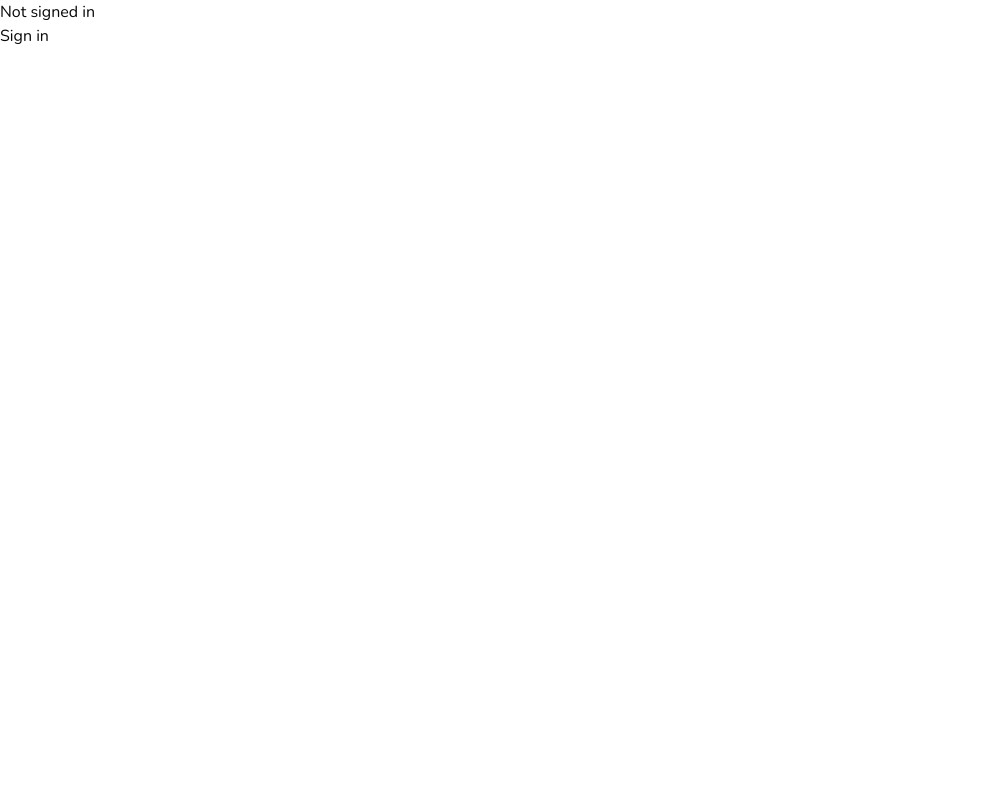
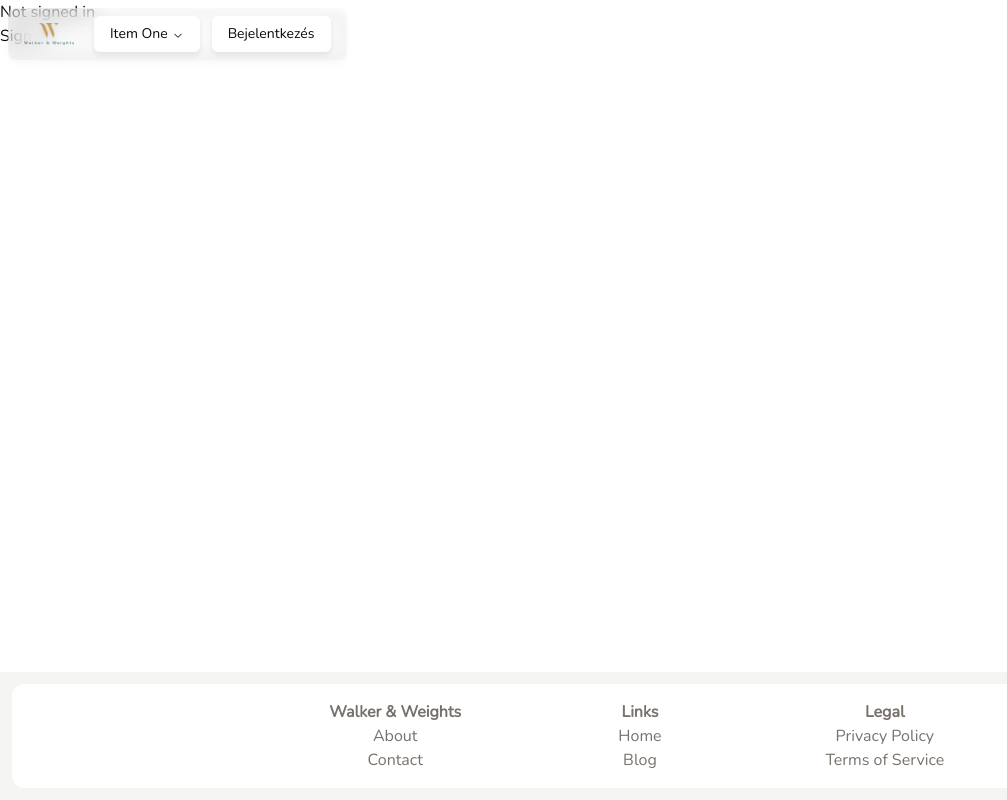
Before and after one commit to barnagoz/walkerweights, a Next.js app: page / in a window 1280 px wide. Shown: the whole page, without its empty margins (0-1007 px from the left). Built offline with nearby package versions, Linux system fonts and the light colour scheme; no server answers.

Commit message:
feat: add navigation, footer

```diff
--- a/package.json
+++ b/package.json
@@ -13,6 +13,7 @@
     "@hookform/resolvers": "^3.3.2",
     "@radix-ui/react-icons": "^1.3.0",
     "@radix-ui/react-label": "^2.0.2",
+    "@radix-ui/react-navigation-menu": "^1.1.4",
     "@radix-ui/react-slot": "^1.0.2",
     "class-variance-authority": "^0.7.0",
     "clsx": "^2.0.0",
--- /dev/null
+++ b/src/components/common/footer.js
@@ -0,0 +1,41 @@
+export default function Footer() {
+  return (
+    <div className="w-full h-32 bg-secondary absolute bottom-0 p-3">
+      <div className="w-full rounded-xl bg-white p-4 h-full grid grid-cols-5">
+        <div className="col-start-2 text-center text-muted-foreground">
+          <h3 className="font-semibold">Walker & Weights</h3>
+          <ul className="list-none">
+            <li>
+              <a href="#">About</a>
+            </li>
+            <li>
+              <a href="#">Contact</a>
+            </li>
+          </ul>
+        </div>
+        <div className="text-center text-muted-foreground">
+          <h3 className="font-semibold">Links</h3>
+          <ul className="list-none">
+            <li>
+              <a href="#">Home</a>
+            </li>
+            <li>
+              <a href="#">Blog</a>
+            </li>
+          </ul>
+        </div>
+        <div className="text-center text-muted-foreground">
+          <h3 className="font-semibold">Legal</h3>
+          <ul className="list-none">
+            <li>
+              <a href="#">Privacy Policy</a>
+            </li>
+            <li>
+              <a href="#">Terms of Service</a>
+            </li>
+          </ul>
+        </div>
+      </div>
+    </div>
+  );
+}
--- /dev/null
+++ b/src/components/common/navigation.js
@@ -0,0 +1,64 @@
+import {
+  NavigationMenu,
+  NavigationMenuContent,
+  NavigationMenuItem,
+  NavigationMenuLink,
+  NavigationMenuList,
+  NavigationMenuTrigger,
+  navigationMenuTriggerStyle,
+} from "@/components/ui/navigation-menu";
+import Image from "next/image";
+import Link from "next/link";
+import { useSession } from "next-auth/react";
+import { PersonIcon } from "@radix-ui/react-icons";
+import { Button } from "../ui/button";
+
+export default function Navigation() {
+  const { data: session, status } = useSession();
+  return (
+    <NavigationMenu className="px-4 py-2 bg-white mt-2 mx-2 rounded-lg backdrop-blur-md fixed drop-shadow-md shadow-border bg-opacity-25 w-full">
+      <NavigationMenuList className="gap-2">
+        <NavigationMenuItem className="mr-2">
+          <Image src="/logo.png" alt="Logo" width={50} height={50} />
+        </NavigationMenuItem>
+        <NavigationMenuItem>
+          <NavigationMenuTrigger>Item One</NavigationMenuTrigger>
+          <NavigationMenuContent>
+            <div className=" w-64 rounded-lg bg-white drop-shadow-md p-2">
+              <h1>baj</h1>
+            </div>
+          </NavigationMenuContent>
+        </NavigationMenuItem>
+        {status == "loading" && (
+          <NavigationMenuItem>
+            <NavigationMenuTrigger>...</NavigationMenuTrigger>
+          </NavigationMenuItem>
+        )}
+        {status == "authenticated" && (
+          <NavigationMenuItem>
+            <NavigationMenuTrigger className="gap-2">
+              <PersonIcon />
+              {session.user.email}
+            </NavigationMenuTrigger>
+            <NavigationMenuContent>
+              <div className=" w-64 rounded-lg bg-white drop-shadow-md p-2">
+                <Link href="/auth/logout">
+                  <Button variant="secondary" className="w-full">
+                    Kijelentkezés
+                  </Button>
+                </Link>
+              </div>
+            </NavigationMenuContent>
+          </NavigationMenuItem>
+        )}
+        {status == "unauthenticated" && (
+          <Link href="/auth/login">
+            <NavigationMenuLink className={navigationMenuTriggerStyle()}>
+              Bejelentkezés
+            </NavigationMenuLink>
+          </Link>
+        )}
+      </NavigationMenuList>
+    </NavigationMenu>
+  );
+}
--- /dev/null
+++ b/src/components/common/template.js
@@ -0,0 +1,14 @@
+import Navigation from "./navigation";
+import Footer from "./footer";
+
+export default function Template({ children }) {
+  return (
+    <div className="relative min-h-screen">
+      <div className="pb-4">
+        <Navigation />
+        {children}
+      </div>
+      <Footer />
+    </div>
+  );
+}
--- /dev/null
+++ b/src/components/ui/navigation-menu.jsx
@@ -0,0 +1,104 @@
+import * as React from "react"
+import { ChevronDownIcon } from "@radix-ui/react-icons"
+import * as NavigationMenuPrimitive from "@radix-ui/react-navigation-menu"
+import { cva } from "class-variance-authority"
+
+import { cn } from "@/lib/utils"
+
+const NavigationMenu = React.forwardRef(({ className, children, ...props }, ref) => (
+  <NavigationMenuPrimitive.Root
+    ref={ref}
+    className={cn(
+      "relative z-10 flex max-w-max flex-1 items-center justify-center",
+      className
+    )}
+    {...props}>
+    {children}
+    <NavigationMenuViewport />
+  </NavigationMenuPrimitive.Root>
+))
+NavigationMenu.displayName = NavigationMenuPrimitive.Root.displayName
+
+const NavigationMenuList = React.forwardRef(({ className, ...props }, ref) => (
+  <NavigationMenuPrimitive.List
+    ref={ref}
+    className={cn(
+      "group flex flex-1 list-none items-center justify-center space-x-1",
+      className
+    )}
+    {...props} />
+))
+NavigationMenuList.displayName = NavigationMenuPrimitive.List.displayName
+
+const NavigationMenuItem = NavigationMenuPrimitive.Item
+
+const navigationMenuTriggerStyle = cva(
+  "group inline-flex h-9 w-max items-center justify-center rounded-md bg-background px-4 py-2 text-sm font-medium transition-colors hover:bg-accent hover:text-accent-foreground focus:bg-accent focus:text-accent-foreground focus:outline-none disabled:pointer-events-none disabled:opacity-50 data-[active]:bg-accent/50 data-[state=open]:bg-accent/50"
+)
+
+const NavigationMenuTrigger = React.forwardRef(({ className, children, ...props }, ref) => (
+  <NavigationMenuPrimitive.Trigger
+    ref={ref}
+    className={cn(navigationMenuTriggerStyle(), "group", className)}
+    {...props}>
+    {children}{" "}
+    <ChevronDownIcon
+      className="relative top-[1px] ml-1 h-3 w-3 transition duration-300 group-data-[state=open]:rotate-180"
+      aria-hidden="true" />
+  </NavigationMenuPrimitive.Trigger>
+))
+NavigationMenuTrigger.displayName = NavigationMenuPrimitive.Trigger.displayName
+
+const NavigationMenuContent = React.forwardRef(({ className, ...props }, ref) => (
+  <NavigationMenuPrimitive.Content
+    ref={ref}
+    className={cn(
+      "left-0 top-0 w-full data-[motion^=from-]:animate-in data-[motion^=to-]:animate-out data-[motion^=from-]:fade-in data-[motion^=to-]:fade-out data-[motion=from-end]:slide-in-from-right-52 data-[motion=from-start]:slide-in-from-left-52 data-[motion=to-end]:slide-out-to-right-52 data-[motion=to-start]:slide-out-to-left-52 md:absolute md:w-auto ",
+      className
+    )}
+    {...props} />
+))
+NavigationMenuContent.displayName = NavigationMenuPrimitive.Content.displayName
+
+const NavigationMenuLink = NavigationMenuPrimitive.Link
+
+const NavigationMenuViewport = React.forwardRef(({ className, ...props }, ref) => (
+  <div className={cn("absolute left-0 top-full flex justify-center")}>
+    <NavigationMenuPrimitive.Viewport
+      className={cn(
+        "origin-top-center relative mt-1.5 h-[var(--radix-navigation-menu-viewport-height)] w-full overflow-hidden rounded-md border bg-popover text-popover-foreground shadow data-[state=open]:animate-in data-[state=closed]:animate-out data-[state=closed]:zoom-out-95 data-[state=open]:zoom-in-90 md:w-[var(--radix-navigation-menu-viewport-width)]",
+        className
+      )}
+      ref={ref}
+      {...props} />
+  </div>
+))
+NavigationMenuViewport.displayName =
+  NavigationMenuPrimitive.Viewport.displayName
+
+const NavigationMenuIndicator = React.forwardRef(({ className, ...props }, ref) => (
+  <NavigationMenuPrimitive.Indicator
+    ref={ref}
+    className={cn(
+      "top-full z-[1] flex h-1.5 items-end justify-center overflow-hidden data-[state=visible]:animate-in data-[state=hidden]:animate-out data-[state=hidden]:fade-out data-[state=visible]:fade-in",
+      className
+    )}
+    {...props}>
+    <div
+      className="relative top-[60%] h-2 w-2 rotate-45 rounded-tl-sm bg-border shadow-md" />
+  </NavigationMenuPrimitive.Indicator>
+))
+NavigationMenuIndicator.displayName =
+  NavigationMenuPrimitive.Indicator.displayName
+
+export {
+  navigationMenuTriggerStyle,
+  NavigationMenu,
+  NavigationMenuList,
+  NavigationMenuItem,
+  NavigationMenuContent,
+  NavigationMenuTrigger,
+  NavigationMenuLink,
+  NavigationMenuIndicator,
+  NavigationMenuViewport,
+}
--- a/src/pages/index.js
+++ b/src/pages/index.js
@@ -1,9 +1,14 @@
 import Image from "next/image";
 import { Inter } from "next/font/google";
 import Component from "@/components/login-btn";
+import Template from "@/components/common/template";
 
 const inter = Inter({ subsets: ["latin"] });
 
 export default function Home() {
-  return <Component />;
+  return (
+    <Template>
+      <Component />
+    </Template>
+  );
 }
--- a/src/styles/globals.css
+++ b/src/styles/globals.css
@@ -5,64 +5,47 @@
 @layer base {
   :root {
     --background: 0 0% 100%;
-    --foreground: 240 10% 3.9%;
-
+    --foreground: 20 14.3% 4.1%;
     --card: 0 0% 100%;
-    --card-foreground: 240 10% 3.9%;
-
+    --card-foreground: 20 14.3% 4.1%;
     --popover: 0 0% 100%;
-    --popover-foreground: 240 10% 3.9%;
-
-    --primary: 240 5.9% 10%;
-    --primary-foreground: 0 0% 98%;
-
-    --secondary: 240 4.8% 95.9%;
-    --secondary-foreground: 240 5.9% 10%;
-
-    --muted: 240 4.8% 95.9%;
-    --muted-foreground: 240 3.8% 46.1%;
-
-    --accent: 240 4.8% 95.9%;
-    --accent-foreground: 240 5.9% 10%;
-
+    --popover-foreground: 20 14.3% 4.1%;
+    --primary: 24 9.8% 10%;
+    --primary-foreground: 60 9.1% 97.8%;
+    --secondary: 60 4.8% 95.9%;
+    --secondary-foreground: 24 9.8% 10%;
+    --muted: 60 4.8% 95.9%;
+    --muted-foreground: 25 5.3% 44.7%;
+    --accent: 60 4.8% 95.9%;
+    --accent-foreground: 24 9.8% 10%;
     --destructive: 0 84.2% 60.2%;
-    --destructive-foreground: 0 0% 98%;
-
-    --border: 240 5.9% 90%;
-    --input: 240 5.9% 90%;
-    --ring: 240 10% 3.9%;
-
+    --destructive-foreground: 60 9.1% 97.8%;
+    --border: 20 5.9% 90%;
+    --input: 20 5.9% 90%;
+    --ring: 20 14.3% 4.1%;
     --radius: 0.5rem;
   }
 
   .dark {
-    --background: 240 10% 3.9%;
-    --foreground: 0 0% 98%;
-
-    --card: 240 10% 3.9%;
-    --card-foreground: 0 0% 98%;
-
-    --popover: 240 10% 3.9%;
-    --popover-foreground: 0 0% 98%;
-
-    --primary: 0 0% 98%;
-    --primary-foreground: 240 5.9% 10%;
-
-    --secondary: 240 3.7% 15.9%;
-    --secondary-foreground: 0 0% 98%;
-
-    --muted: 240 3.7% 15.9%;
-    --muted-foreground: 240 5% 64.9%;
-
-    --accent: 240 3.7% 15.9%;
-    --accent-foreground: 0 0% 98%;
-
+    --background: 20 14.3% 4.1%;
+    --foreground: 60 9.1% 97.8%;
+    --card: 20 14.3% 4.1%;
+    --card-foreground: 60 9.1% 97.8%;
+    --popover: 20 14.3% 4.1%;
+    --popover-foreground: 60 9.1% 97.8%;
+    --primary: 60 9.1% 97.8%;
+    --primary-foreground: 24 9.8% 10%;
+    --secondary: 12 6.5% 15.1%;
+    --secondary-foreground: 60 9.1% 97.8%;
+    --muted: 12 6.5% 15.1%;
+    --muted-foreground: 24 5.4% 63.9%;
+    --accent: 12 6.5% 15.1%;
+    --accent-foreground: 60 9.1% 97.8%;
     --destructive: 0 62.8% 30.6%;
-    --destructive-foreground: 0 0% 98%;
-
-    --border: 240 3.7% 15.9%;
-    --input: 240 3.7% 15.9%;
-    --ring: 240 4.9% 83.9%;
+    --destructive-foreground: 60 9.1% 97.8%;
+    --border: 12 6.5% 15.1%;
+    --input: 12 6.5% 15.1%;
+    --ring: 24 5.7% 82.9%;
   }
 }
 
```
Also changed, not shown: 1 other file (tests, documents, lock files or other folders).
